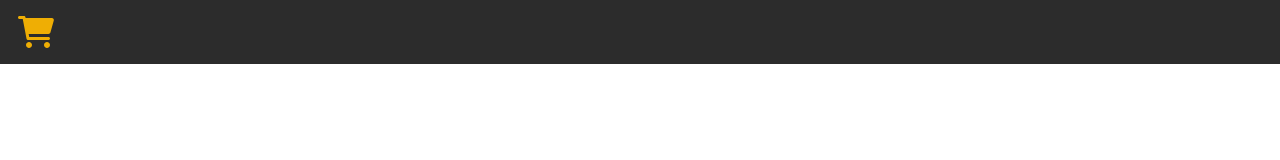
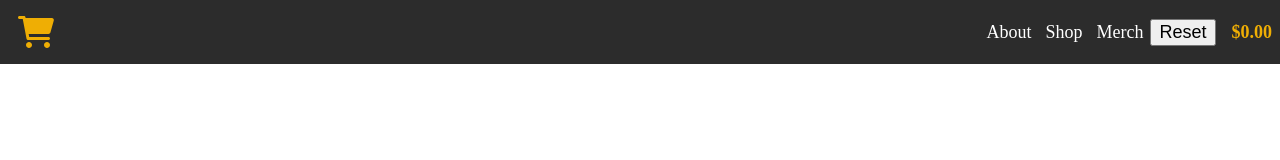
Before and after one commit to sswadkar/web-dev-basics, a plain HTML site: page index.html in a window 1280 px wide. Drawn offline with Linux system fonts and the light colour scheme.

Commit message:
Checkpoint 2

```diff
--- a/assets/css/main.css
+++ b/assets/css/main.css
@@ -42,3 +42,42 @@ body {
     display: flex;
     justify-content: flex-end;
 }
+
+
+#navbar-left {
+    width: 7em;
+}
+
+#navbar-right {
+    padding-right: 0.5em;
+    width: 50%;
+    display: flex;
+    justify-content: flex-end;
+}
+
+#links {
+    display: flex;
+    justify-content: flex-end;
+    align-items: center;
+    height: 100%;
+    margin-right: 1em;
+}
+
+.link {
+    vertical-align: center;
+    padding-left: 7px;
+    padding-right: 7px;
+    font-size: 18px;
+    font-weight: 500;
+}
+
+#cart {
+    display: flex;
+    align-items: center;
+}
+
+#total {
+    font-size: 18px;
+    font-weight: 600;
+    color: var(--primary);
+}
--- a/index.html
+++ b/index.html
@@ -16,8 +16,13 @@
         </div>
         <div id="navbar-right">
           <div id="links">
+            <a class="link">About</a>
+            <a class="link">Shop</a>
+            <a class="link">Merch</a>
+            <button class="link" id="reset" onclick="resetCart()">Reset</a>
           </div>
           <div id="cart">
+            <p id="total">$<span id="totalAmount">0.00</span></p>
           </div>
         </div>
       </div>
```
Lines whose indentation alone changed are shown as unchanged.
